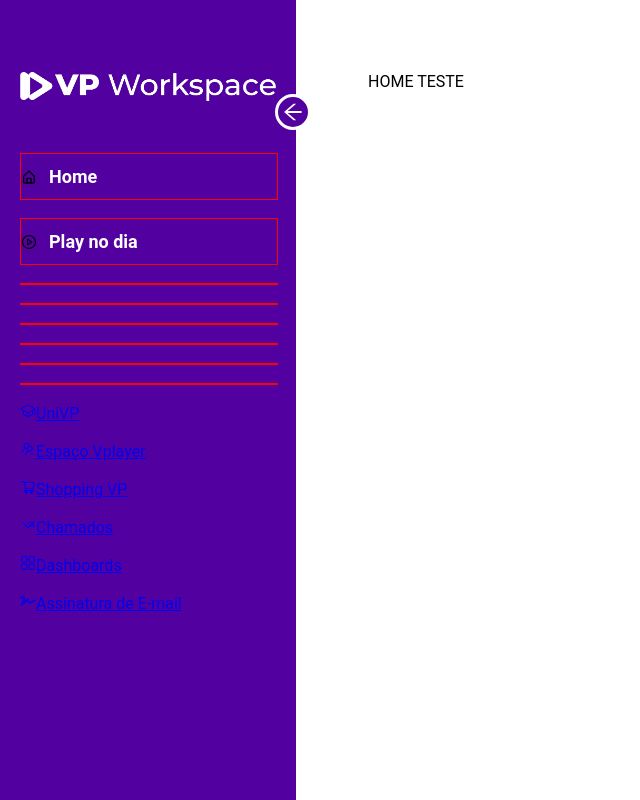
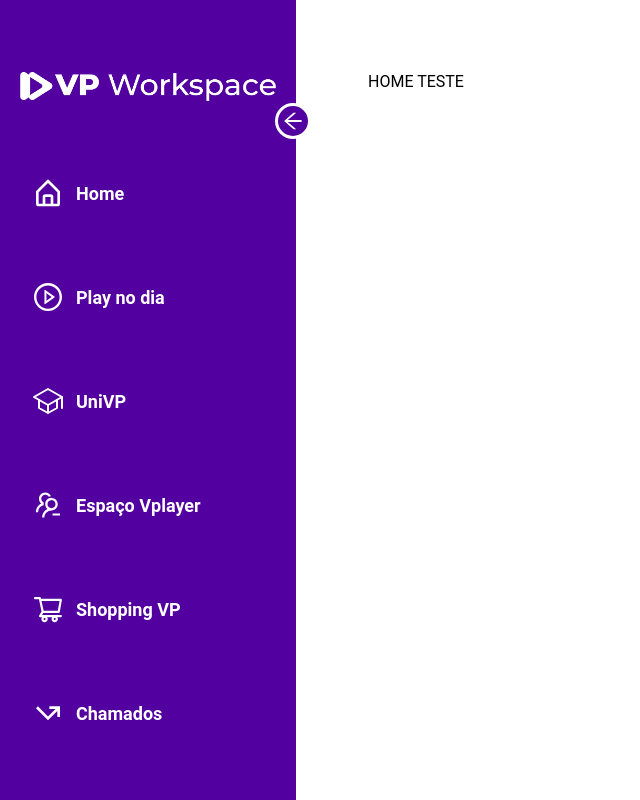
Before and after one commit to Lincesites27/workspace-react, a React (Create React App) app: page / in a window 1280 px wide. Shown: the top 800 px of the page, without its empty margins (0-640 px from the left). Built offline with nearby package versions, Linux system fonts and the light colour scheme.

Commit message:
atualização do Header

```diff
--- a/src/components/Header.css
+++ b/src/components/Header.css
@@ -34,34 +34,39 @@
 .icons{
     display: flex;
     align-items: center;
-    width: 100%;
-    border: 1px solid red;
 }
+
 .nav{
     display: flex;
     flex-direction: column;
     margin-top: 48px;
-    gap:18px;
+    gap:24px;
     position: relative;
     width: 100%;
 
 }
 
-.icons a{
+.icons svg{
+    font-size: 32px;
+}
 
+.nav a{
+    align-items: center;
+    display: flex;
     gap: 12px;
     position: relative;
     color: #fff;
     text-decoration: none;
     font-weight: bold;
     font-size: 18px;
-    padding: 12px;
+    padding: 24px 12px;
     cursor: pointer;
     transition: 0.5s ease-in-out;
 }
 
 .icons:hover {
     background-color: #fff;
+    border-radius: 4px;
 
 }
 
@@ -75,6 +80,14 @@
 .header.active .toogle_header{
  transform: rotate(180deg);
 }
-.header.active .nav a{
+.header.active .nav span{
     display: none;
 }
+.header.active .icons svg{
+    font-size: 42px;
+    display: flex;
+    justify-content: center;
+    align-items: center;
+    padding-left: 24px;
+
+}
--- a/src/components/Header.js
+++ b/src/components/Header.js
@@ -36,30 +36,55 @@ const Header = (ativaClasse) => {
 
         <nav className='nav'>
 
+
             <div className="icons">
-            <BiHomeAlt />
-            <Link to="/" >Home</Link>
+              <Link to="/" >
+              <BiHomeAlt />
+              <span>Home</span>
+              </Link>
             </div>
 
             <div className="icons">
-            <AiOutlinePlayCircle />
-            <Link to="/playnodia"> Play no dia</Link>
+              <Link to="/playnodia"> <AiOutlinePlayCircle />
+              <span>Play no dia</span>
+              </Link>
             </div>
 
-            <div className="icons"></div>
-            <div className="icons"></div>
-            <div className="icons"></div>
-            <div className="icons"></div>
-            <div className="icons"></div>
-            <div className="icons"></div>
+            <div className="icons">
+              <Link to="/univp" > <IoSchoolOutline/>
+              <span>UniVP</span>
+              </Link>
+            </div>
 
+            <div className="icons">
+              <Link to="/espacovp" ><AiOutlineUsergroupDelete />
+              <span>Espaço Vplayer</span>
+              </Link>
+            </div>
 
-            <Link to="/univp" > <IoSchoolOutline/>UniVP</Link>
-            <Link to="/espacovp" ><AiOutlineUsergroupDelete />Espaço Vplayer</Link>
-            <Link to="/shopping" ><AiOutlineShoppingCart />Shopping VP</Link>
-            <Link to="/chamados" ><MdCallMissedOutgoing />Chamados</Link>
-            <Link to="/dashboards" ><RxDashboard />Dashboards</Link>
-            <Link to="/assinatura"><FaSignature />Assinatura de E-mail</Link>
+            <div className="icons">
+              <Link to="/shopping" ><AiOutlineShoppingCart />
+              <span>Shopping VP</span>
+              </Link>
+            </div>
+
+            <div className="icons">
+              <Link to="/chamados" ><MdCallMissedOutgoing />
+              <span>Chamados</span>
+              </Link>
+            </div>
+
+            <div className="icons">
+              <Link to="/dashboards" >
+                <RxDashboard /><span>Dashboards</span>
+                </Link>
+            </div>
+
+            <div className="icons">
+              <Link to="/assinatura"><FaSignature />
+              <span>Assinatura de E-mail</span>
+              </Link>
+            </div>
 
         </nav>
 
```
